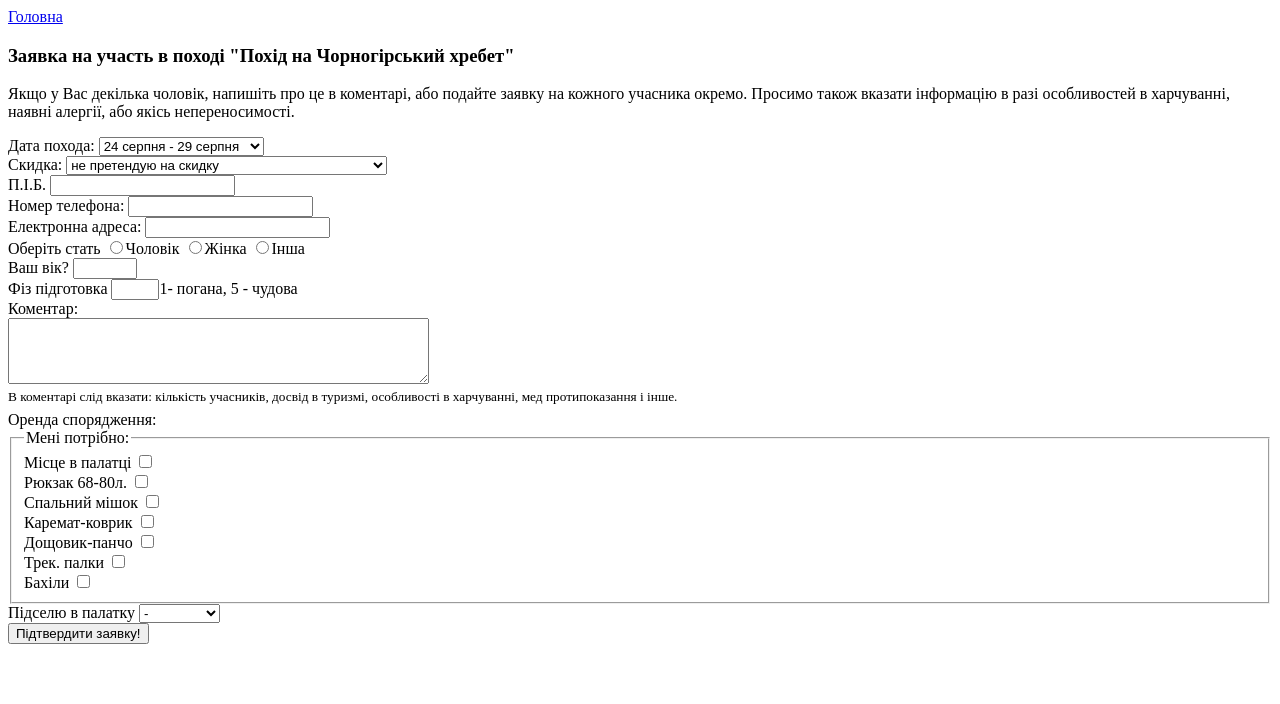
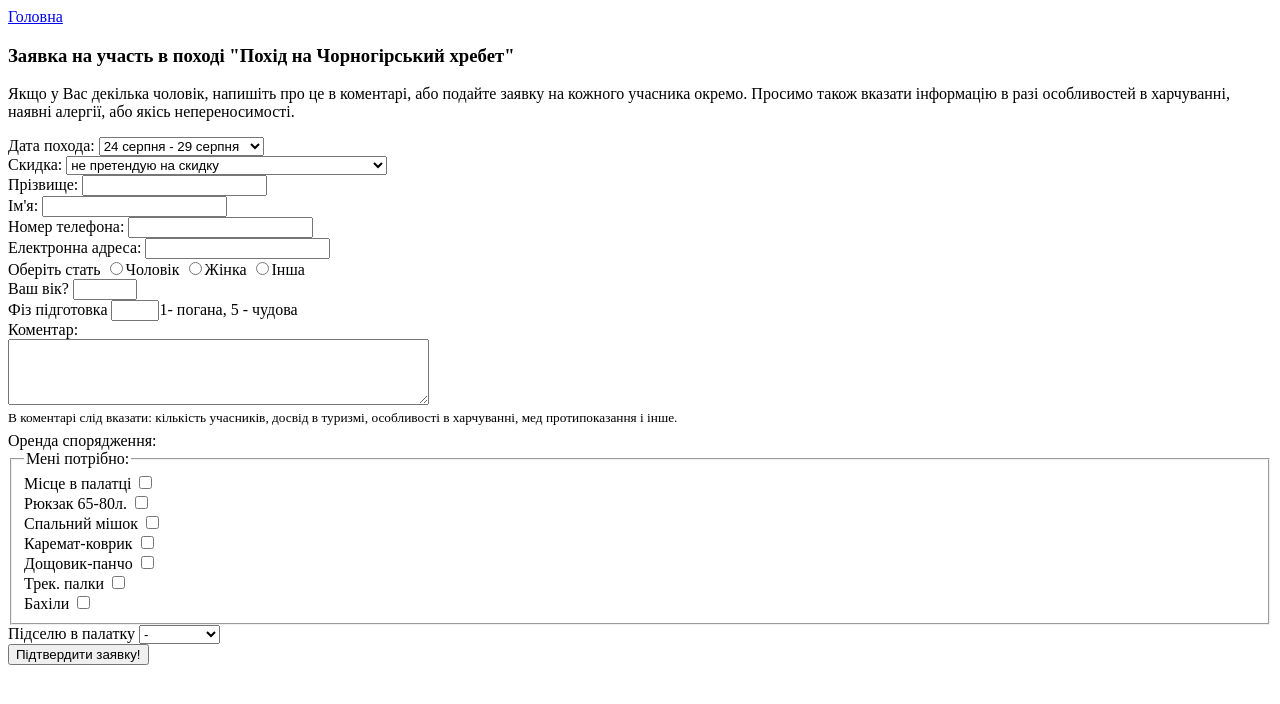
Before and after one commit to Gllados28/html-homework, a plain HTML site: page form.html in a window 1280 px wide. Drawn offline with Linux system fonts and the light colour scheme.

Commit message:
Homework

```diff
--- a/form.html
+++ b/form.html
@@ -34,7 +34,11 @@
             </label>
             <br>
             <label>
-                П.І.Б. <input type="text" name="П.І.Б.">
+                Прізвище: <input type="text" name="Прізвище:">
+            </label>
+            <br>
+            <label>
+                Ім'я: <input type="text" name="Ім'я:">
             </label>
             <br>
             <label>
@@ -81,7 +85,7 @@
                 </label>
                 <br>
                 <label>
-                    Рюкзак 68-80л. <input type="checkbox" name="Потрібно" value="Рюкзак 65-80л.">
+                    Рюкзак 65-80л. <input type="checkbox" name="Потрібно" value="Рюкзак 65-80л.">
                 </label>
                 <br>
                 <label>
```
